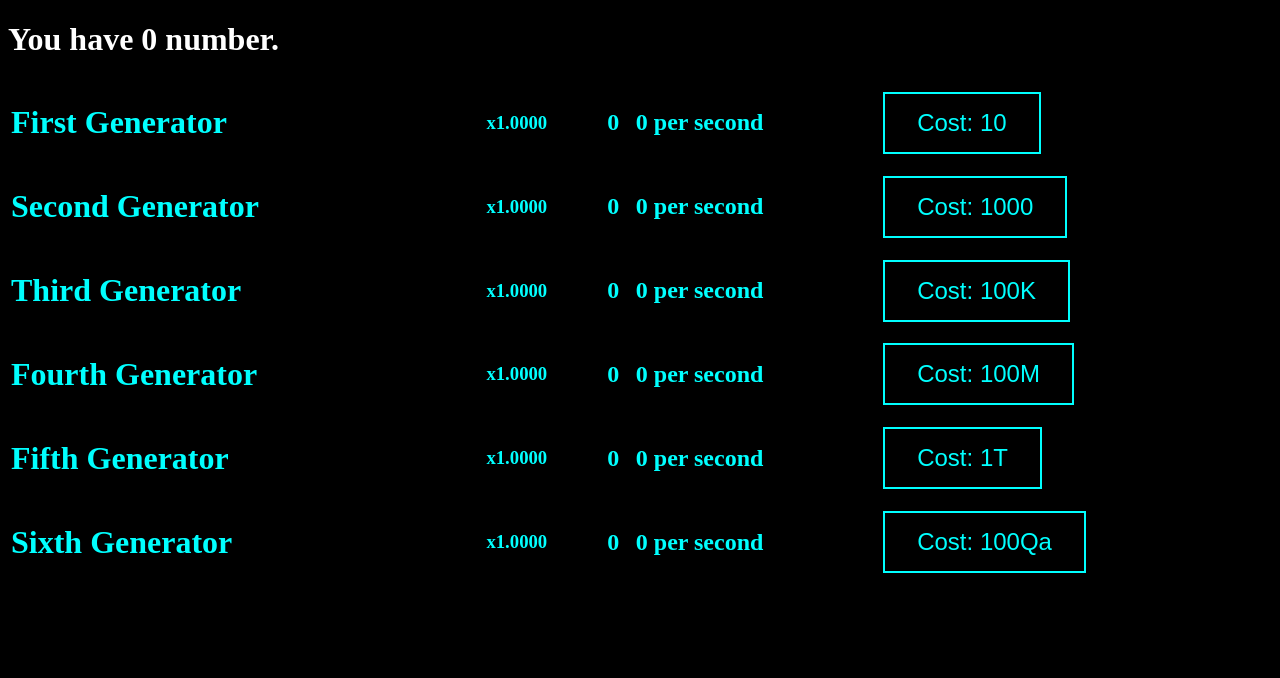
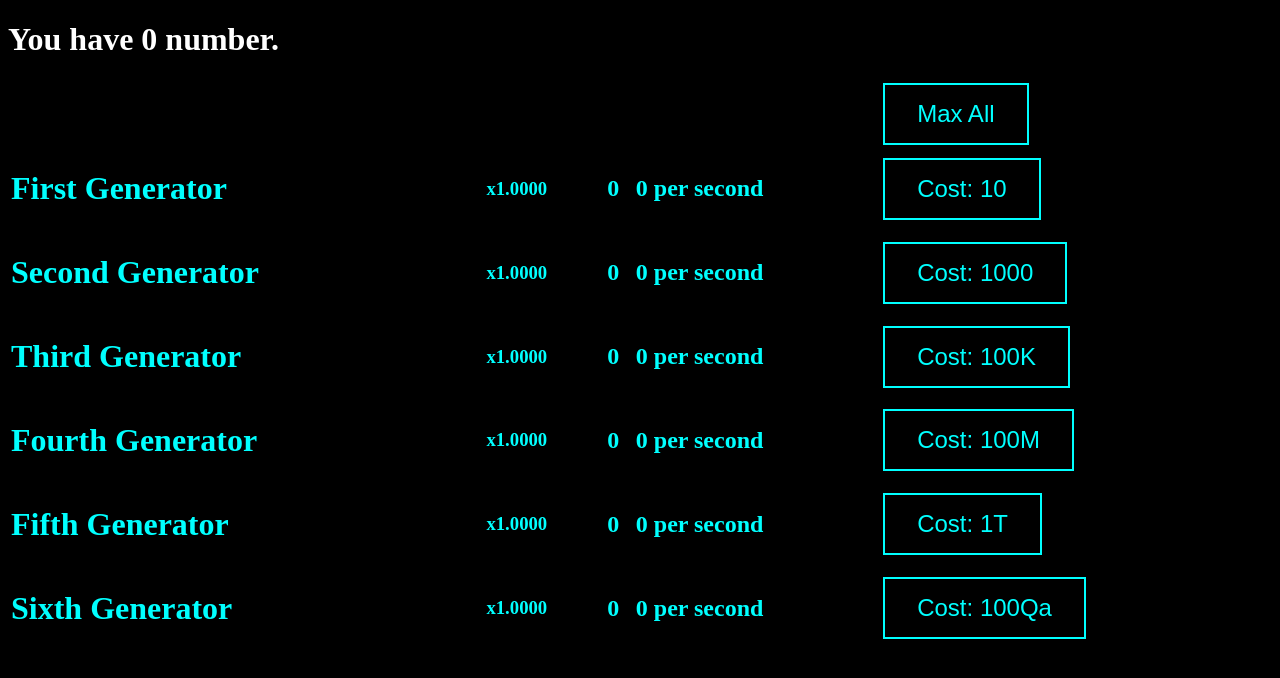
Before and after one commit to math123468/limited-incremental, a plain HTML site: page index.html in a window 1280 px wide. Drawn offline with Linux system fonts and the light colour scheme.

Commit message:
Update index.html

```diff
--- a/index.html
+++ b/index.html
@@ -25,6 +25,13 @@ div {
 	<font color = '#00FFFF'>
 		<div id = 'gens'>
 			<table style = 'width:100%'>
+				<tr>
+					<td></td>
+					<td></td>
+					<td></td>
+					<td></td>
+					<td><button class = 'button' id = 'max' onclick = 'buyMax()'>Max All</button></td>
+				</tr>
 				<tr>
 					<td><h1>First Generator</h1></td>
 					<td><h3>x<div id = 'mult1'>1.0000</div></h3></td>
```
